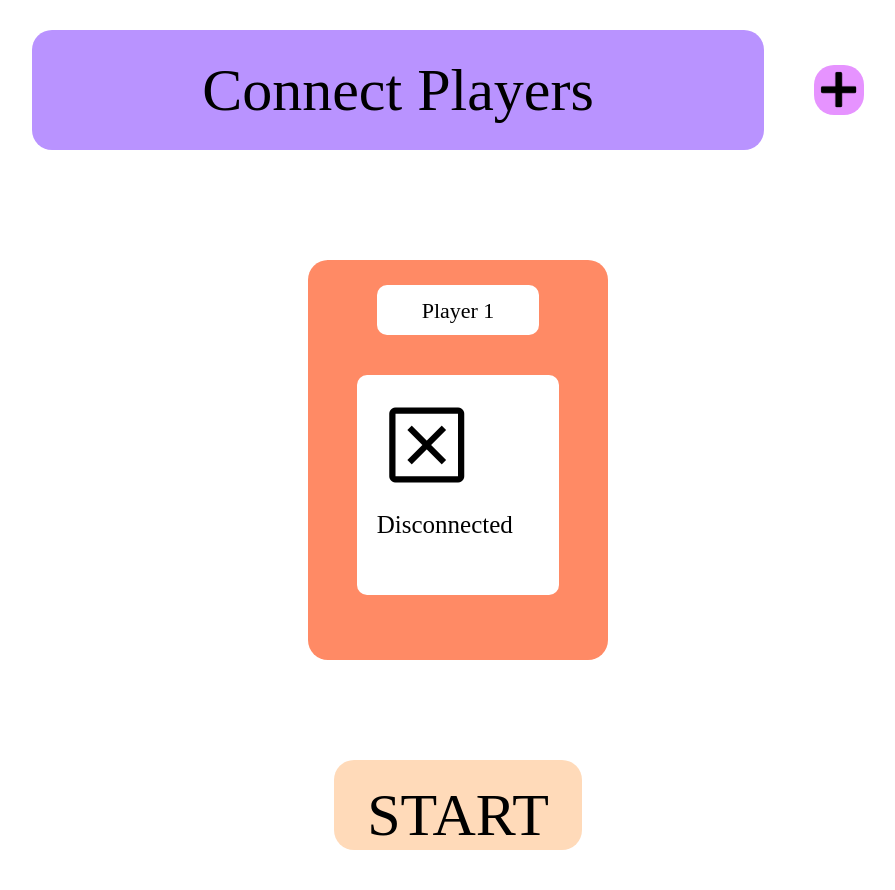
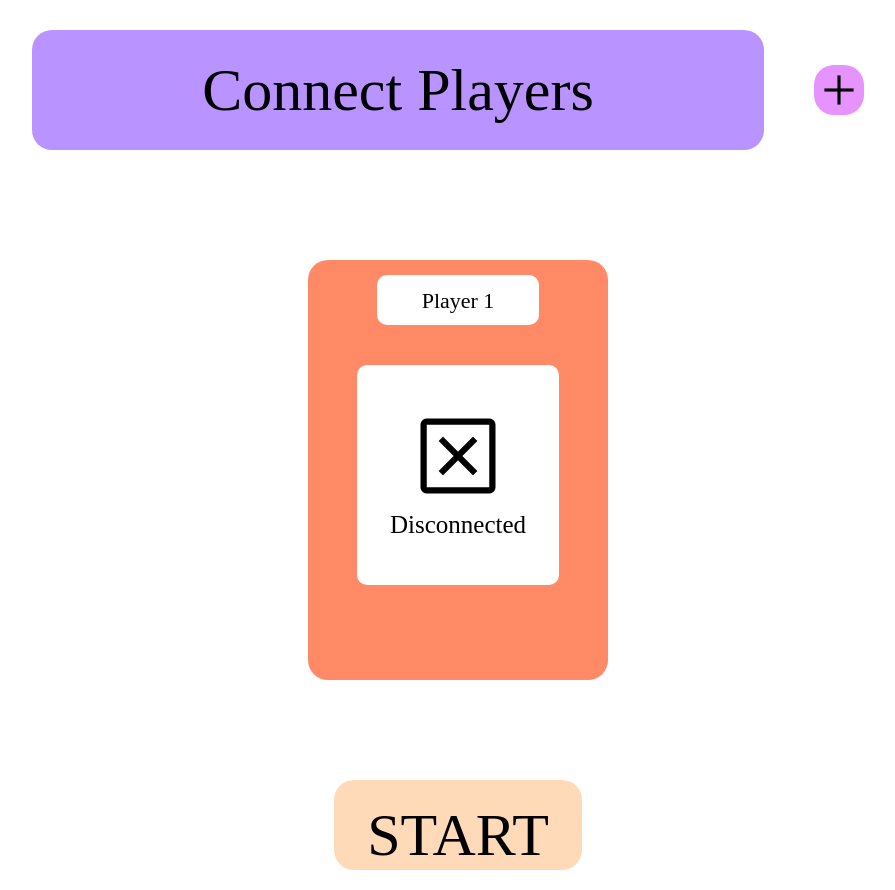
Before and after one commit to sitechtimes/trivia_poc, a Vue app in the folder triviagame/: page / in a window 1280 px wide. Shown: the whole page, without its empty margins (182-1077 px from the left). Built offline with nearby package versions, Linux system fonts and the light colour scheme; a web font is replaced by a local one.

Commit message:
rahh finished frontend for connect page???

```diff
--- a/triviagame/index.html
+++ b/triviagame/index.html
@@ -4,7 +4,7 @@
 		<meta charset="UTF-8" />
 		<meta name="viewport" content="width=device-width, initial-scale=1.0" />
 		<title>Vite App</title>
-		<link rel="stylesheet" href="https://fonts.googleapis.com/css2?family=Material+Symbols+Outlined:opsz,wght,FILL,GRAD@24,400,0,0&icon_names=disabled_by_default" />
+		<link href="https://fonts.googleapis.com/css2?family=Material+Symbols+Outlined" rel="stylesheet" />
 	</head>
 	<body>
 		<div id="app"></div>
--- a/triviagame/src/views/LobbyView.vue
+++ b/triviagame/src/views/LobbyView.vue
@@ -6,7 +6,7 @@
     <div class="container">
       <div class="header">
         <h2 class="connect_players_h2">Connect Players</h2>
-        <button @click="addPlayer" :disabled="players.length >= 5" class="add_player_btn"><img src="../assets/plus_symbol.png"></button>
+        <button @click="addPlayer" :disabled="players.length >= 5" class="add_player_btn"><span class="material-symbols-outlined" id="add_player">add</span></button>
       </div>
       <div class="players">
         <div
@@ -16,14 +16,16 @@
         :style="{ backgroundColor: playerColors[index % playerColors.length] }"
       >
           <div class="card_interior_overall">
-          <button v-if="players.length > 1" @click="removePlayer(index)" class="x_button"><img src="../assets/x_symbol.png"></button>
+          <button v-if="players.length > 1" @click="removePlayer(index)" class="x_button" id="delete_player"><span class="material-symbols-outlined">
+cancel
+</span></button>
         <div class="card_interior">
           <div class="player-header">
             <span>{{ player.name }}</span>
           </div>
           <div class="player-status">
-            <span v-if="player.status === 'connected'">✔ Connected</span>
-            <span v-else><span class="material-symbols-outlined">disabled_by_default</span> Disconnected</span>
+            <div v-if="player.status === 'connected'" class="status"><span class="material-symbols-outlined" id="connected">check_circle</span> <span>Connected</span></div>
+            <div v-else class="status"><span class="material-symbols-outlined" id="disconnected">disabled_by_default</span> <span>Disconnected</span></div>
           </div>
         </div>
       </div>
@@ -137,7 +139,7 @@
   }
   .player-card {
     width: 300px;
-    height: 400px;
+    height: 420px;
     padding: 15px;
     margin: 20px;
     margin-bottom: 80px;
@@ -150,12 +152,6 @@
     flex-direction: column;
     align-items: end;
   }
-  .x_button{
-    width: 50px;
-    height: 50px;
-    background-color: #ffffff;
-    border-radius: 50px;
-  }
   .card_interior{
     display:flex;
     justify-content:center;
@@ -164,8 +160,12 @@
     width: 100%;
     height: 100%;
   }
-  .material-symbols-outlined{
+  #disconnected, #connected{
     font-size: 100px;
+  }
+  #delete_player{
+    transform: scale(2);
+    margin: 5px;
   }
   .player-header{
     background-color: #fff;
@@ -177,6 +177,7 @@
     justify-content: center;
     align-items: center;
     font-size: 22px;
+    margin-top: 0px;
   }
   .player-status{
     background-color:#fff;
@@ -189,6 +190,13 @@
     display: flex;
     justify-content: center;
     font-size: 25px;
+    align-items: center;
+  }
+  .status{
+    display: flex;
+    justify-content: center;
+    flex-direction: column;
+    align-items: center;
   }
   .connected {
     background: lightgreen;
@@ -221,4 +229,7 @@
     justify-content: center;
     align-items: center;
   }
+  #add_player{
+    font-size: 50px;
+  }
   </style>
```
